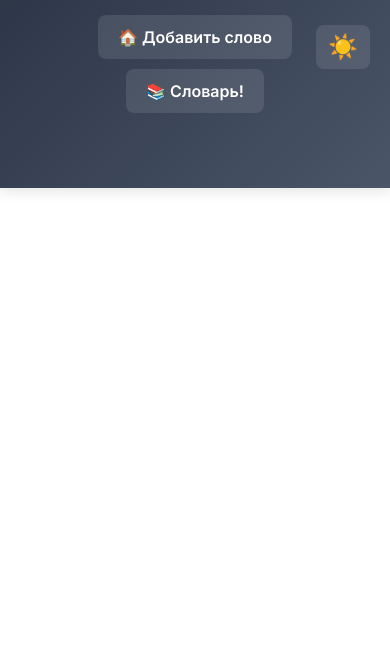
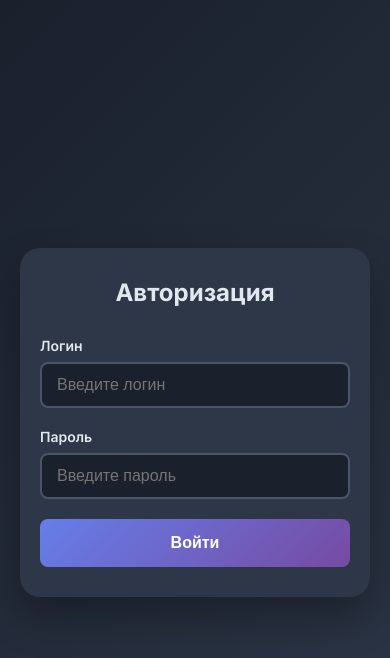
Before and after one commit to Pe6e3/english-dictionary, a Vue app in the folder client/: page /login in a window 390 px wide. Shown: the top 658 px of the page. Built offline with nearby package versions, Linux system fonts and the light colour scheme; the HTML template or start-up script is replaced by a standard one.

Commit message:
Добавлена функциональность авторизации: реализована проверка аутентификации пользователя, добавлены кнопка выхода и маршруты для страницы логина.

```diff
--- a/client/src/App.vue
+++ b/client/src/App.vue
@@ -1,6 +1,6 @@
 <template>
   <div id="app">
-    <nav class="navigation">
+    <nav v-if="isAuthenticated" class="navigation">
       <div class="nav-container">
         <button class="theme-toggle" @click="toggleTheme" :title="isDark ? 'Переключить на светлую тему' : 'Переключить на темную тему'">
           {{ isDark ? '☀️' : '🌙' }}
@@ -9,8 +9,11 @@
           🏠 Добавить слово
         </RouterLink>
         <RouterLink to="/dictionary" class="nav-link" active-class="active">
-          📚 Словарь!
+          📚 Словарь
         </RouterLink>
+        <button class="logout-btn" @click="handleLogout" title="Выйти">
+          🚪 Выйти
+        </button>
       </div>
     </nav>
     <RouterView />
@@ -18,17 +21,34 @@
 </template>
 
 <script>
+import { authService } from '@/utils/auth'
+
 export default {
   name: 'App',
   data() {
     return {
-      isDark: true
+      isDark: true,
+      isAuthenticated: false
+    }
+  },
+  watch: {
+    '$route'() {
+      this.checkAuth()
     }
   },
   mounted() {
     this.initTheme()
+    this.checkAuth()
   },
   methods: {
+    checkAuth() {
+      this.isAuthenticated = authService.isAuthenticated()
+    },
+    handleLogout() {
+      authService.logout()
+      this.checkAuth()
+      this.$router.push('/login')
+    },
     initTheme() {
       const savedTheme = localStorage.getItem('theme')
       if (savedTheme) {
@@ -141,6 +161,24 @@ body {
   box-shadow: 0 4px 15px rgba(102, 126, 234, 0.3);
 }
 
+.logout-btn {
+  margin-left: auto;
+  background: rgba(239, 68, 68, 0.2);
+  border: 1px solid rgba(239, 68, 68, 0.4);
+  color: white;
+  padding: 12px 20px;
+  border-radius: 8px;
+  font-weight: 600;
+  cursor: pointer;
+  transition: all 0.3s ease;
+  font-size: 14px;
+}
+
+.logout-btn:hover {
+  background: rgba(239, 68, 68, 0.3);
+  transform: translateY(-1px);
+}
+
 @media (max-width: 768px) {
   .nav-container {
     flex-direction: column;
@@ -157,5 +195,10 @@ body {
     top: 10px;
     right: 20px;
   }
+
+  .logout-btn {
+    margin-left: 0;
+    width: 100%;
+  }
 }
 </style>
--- a/client/src/router/index.js
+++ b/client/src/router/index.js
@@ -1,21 +1,49 @@
 import { createRouter, createWebHistory } from 'vue-router'
 import HomeView from '../views/HomeView.vue'
 import DictionaryView from '../views/DictionaryView.vue'
+import LoginView from '../views/LoginView.vue'
+import { authService } from '../utils/auth'
 
 const router = createRouter({
   history: createWebHistory(import.meta.env.BASE_URL),
   routes: [
     {
+      path: '/login',
+      name: 'login',
+      component: LoginView,
+      meta: { requiresAuth: false }
+    },
+    {
       path: '/',
       name: 'home',
-      component: HomeView
+      component: HomeView,
+      meta: { requiresAuth: true }
     },
     {
       path: '/dictionary',
       name: 'dictionary',
-      component: DictionaryView
+      component: DictionaryView,
+      meta: { requiresAuth: true }
     }
   ]
 })
 
+// Навигационный guard для проверки авторизации
+router.beforeEach((to, from, next) => {
+  const requiresAuth = to.meta.requiresAuth !== false
+
+  if (requiresAuth && !authService.isAuthenticated()) {
+    // Сохраняем путь, на который пользователь хотел попасть
+    next({
+      path: '/login',
+      query: { redirect: to.fullPath }
+    })
+  } else if (to.path === '/login' && authService.isAuthenticated()) {
+    // Если пользователь уже авторизован и пытается зайти на страницу логина
+    next('/')
+  } else {
+    next()
+  }
+})
+
 export default router
--- /dev/null
+++ b/client/src/utils/auth.js
@@ -0,0 +1,41 @@
+// Утилита для работы с авторизацией
+
+// Пользователи (в реальном приложении это должно быть на сервере)
+const USERS = {
+  anton: {
+    username: 'anton',
+    password: '12345678'
+  }
+}
+
+export const authService = {
+  // Проверка авторизации
+  isAuthenticated() {
+    return localStorage.getItem('isAuthenticated') === 'true'
+  },
+
+  // Получение текущего пользователя
+  getCurrentUser() {
+    const username = localStorage.getItem('username')
+    return username ? { username } : null
+  },
+
+  // Вход
+  login(username, password) {
+    const user = USERS[username.toLowerCase()]
+
+    if (user && user.password === password) {
+      localStorage.setItem('isAuthenticated', 'true')
+      localStorage.setItem('username', user.username)
+      return true
+    }
+
+    return false
+  },
+
+  // Выход
+  logout() {
+    localStorage.removeItem('isAuthenticated')
+    localStorage.removeItem('username')
+  }
+}
--- /dev/null
+++ b/client/src/views/LoginView.vue
@@ -0,0 +1,219 @@
+<template>
+  <div class="login-view">
+    <div class="login-container">
+      <h1 class="login-title">Авторизация</h1>
+      <form @submit.prevent="handleLogin" class="login-form">
+        <div class="input-group">
+          <label for="username">Логин</label>
+          <input
+            id="username"
+            v-model="username"
+            type="text"
+            placeholder="Введите логин"
+            required
+            autocomplete="username"
+          />
+        </div>
+        <div class="input-group">
+          <label for="password">Пароль</label>
+          <input
+            id="password"
+            v-model="password"
+            type="password"
+            placeholder="Введите пароль"
+            required
+            autocomplete="current-password"
+          />
+        </div>
+        <div v-if="errorMessage" class="error-message">
+          {{ errorMessage }}
+        </div>
+        <button type="submit" class="login-btn" :disabled="loading">
+          {{ loading ? 'Вход...' : 'Войти' }}
+        </button>
+      </form>
+    </div>
+  </div>
+</template>
+
+<script>
+import { authService } from '@/utils/auth'
+
+export default {
+  name: 'LoginView',
+  data() {
+    return {
+      username: '',
+      password: '',
+      errorMessage: '',
+      loading: false
+    }
+  },
+  methods: {
+    async handleLogin() {
+      this.errorMessage = ''
+      this.loading = true
+
+      try {
+        const success = authService.login(this.username, this.password)
+
+        if (success) {
+          // Перенаправляем на главную страницу
+          const redirect = this.$route.query.redirect || '/'
+          this.$router.push(redirect)
+        } else {
+          this.errorMessage = 'Неверный логин или пароль'
+        }
+      } catch (error) {
+        this.errorMessage = 'Ошибка при входе'
+        console.error('Ошибка авторизации:', error)
+      } finally {
+        this.loading = false
+      }
+    }
+  }
+}
+</script>
+
+<style scoped>
+.login-view {
+  min-height: 100vh;
+  background: linear-gradient(135deg, #667eea 0%, #764ba2 100%);
+  display: flex;
+  align-items: center;
+  justify-content: center;
+  padding: 20px;
+  font-family: 'Inter', -apple-system, BlinkMacSystemFont, sans-serif;
+}
+
+.login-container {
+  background: white;
+  border-radius: 20px;
+  box-shadow: 0 20px 40px rgba(0, 0, 0, 0.1);
+  padding: 40px;
+  max-width: 400px;
+  width: 100%;
+}
+
+.login-title {
+  text-align: center;
+  color: #2d3748;
+  font-size: 2rem;
+  font-weight: 700;
+  margin: 0 0 30px 0;
+}
+
+.login-form {
+  display: flex;
+  flex-direction: column;
+  gap: 20px;
+}
+
+.input-group {
+  display: flex;
+  flex-direction: column;
+  gap: 8px;
+}
+
+.input-group label {
+  font-weight: 600;
+  color: #2d3748;
+  font-size: 14px;
+}
+
+.input-group input {
+  width: 100%;
+  padding: 12px 15px;
+  border: 2px solid #e2e8f0;
+  border-radius: 8px;
+  font-size: 16px;
+  transition: all 0.3s ease;
+  box-sizing: border-box;
+}
+
+.input-group input:focus {
+  outline: none;
+  border-color: #667eea;
+  box-shadow: 0 0 0 3px rgba(102, 126, 234, 0.1);
+}
+
+.error-message {
+  background: #fed7d7;
+  color: #742a2a;
+  padding: 12px 15px;
+  border-radius: 8px;
+  font-size: 14px;
+  text-align: center;
+  border: 1px solid #feb2b2;
+}
+
+.login-btn {
+  background: linear-gradient(135deg, #667eea 0%, #764ba2 100%);
+  color: white;
+  border: none;
+  padding: 15px 30px;
+  border-radius: 8px;
+  font-size: 16px;
+  font-weight: 600;
+  cursor: pointer;
+  transition: all 0.3s ease;
+  width: 100%;
+}
+
+.login-btn:hover:not(:disabled) {
+  transform: translateY(-2px);
+  box-shadow: 0 8px 25px rgba(102, 126, 234, 0.3);
+}
+
+.login-btn:disabled {
+  opacity: 0.6;
+  cursor: not-allowed;
+}
+
+@media (max-width: 480px) {
+  .login-container {
+    padding: 30px 20px;
+  }
+
+  .login-title {
+    font-size: 1.5rem;
+  }
+}
+</style>
+
+<style>
+/* Темная тема */
+.dark .login-view {
+  background: linear-gradient(135deg, #1a202c 0%, #2d3748 100%);
+}
+
+.dark .login-container {
+  background: #2d3748;
+  box-shadow: 0 20px 40px rgba(0, 0, 0, 0.3);
+}
+
+.dark .login-title {
+  color: #e2e8f0;
+}
+
+.dark .input-group label {
+  color: #e2e8f0;
+}
+
+.dark .input-group input {
+  background: #1a202c;
+  border-color: #4a5568;
+  color: #e2e8f0;
+}
+
+.dark .input-group input:focus {
+  border-color: #667eea;
+  background: #1a202c;
+}
+
+.dark .error-message {
+  background: #742a2a;
+  color: #fed7d7;
+  border-color: #c53030;
+}
+</style>
```
